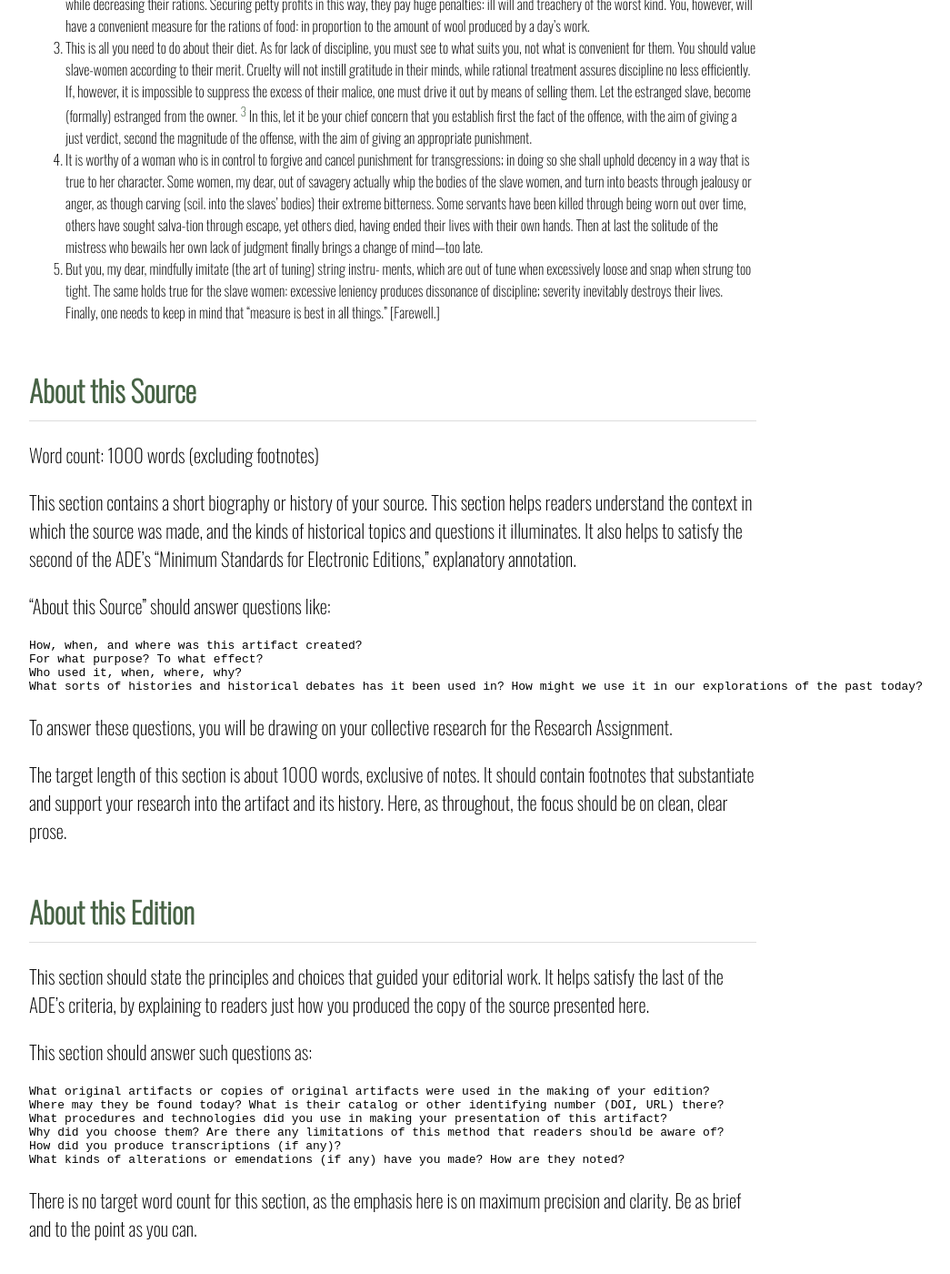
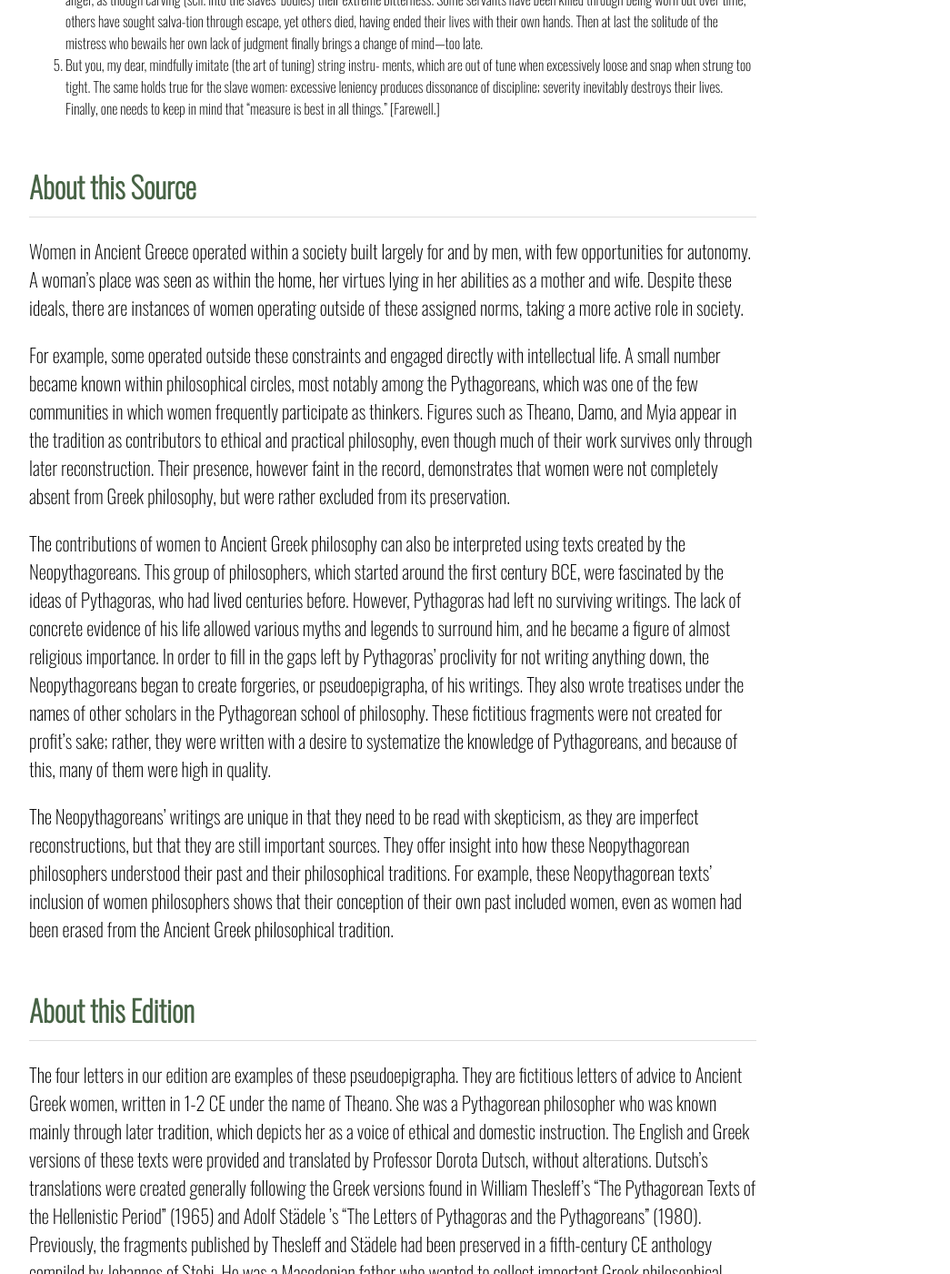
Before and after one commit to smaya-a/pythagorean, a Jekyll site: the page built from index.markdown, in a window 1280 px wide and 1400 px high, scrolled down 2699 px. Shown: the whole window at 91% size, without its empty margins (208-1253 px from the left). Built offline with Jekyll 4.4.1, drawn with Linux system fonts in a browser that asks for light colours; some of the changed text lies outside the part shown.

Commit message:
Update index.markdown

```diff
--- a/index.markdown
+++ b/index.markdown
@@ -5,38 +5,36 @@ layout: single_page
 {% assign media = site.mindoc_media | where: "page", "source" | sort: "order" %}
 
 # Introduction
+ Within the study of ancient philosophy, the work of women is largely missing, with texts attributed to female authors being rare and largely inaccessible. Through the work of our digital edition, we hope to bring forward a sample of previously understudied texts and provide a window into the work of female philosophers.
 
-Word count: 250–450 words
+This project is a collection of written fragments attributed to the Pythagorist philosopher Theano, a follower of the Greek philosopher Pythagoras. More specifically, this edition contains the English and Greek translations of 4 letters addressed to 4 different women: Euobole, Nicostrate, Calisto, and Timareta. Within the letters, Theano advises them on motherhood, marriage, and domestic duties respectively.
 
-This is the first written element of an edition: the first content readers encounter.
+Altogether, the following texts provide a new opportunity to examine and interact with these rich sources and the intellectual world of Ancient Greece.
 
-The purpose of this introduction is to set the scene: to provide an initial description of the source as well as an overview your edition, highlighting its features and supplements. This is not a space for much detail about the source or our editorial work with it. Later sections will allow you to do that. Here, your job is to help readers understand that they are looking at a digital edition of a historical source and why that source is interesting.
-
-The premium is on precise, no-nonsense prose.
-
-At bottom, you should include:
 
 **How to Cite:**
 Here, provide a citation using this model:
 
-> Lastname, Firstname, FirstName LastName, and FirstName, Lastname. “Title of Web Page.” Name of Website (if different from web page). Publication or Revision Date. URL.
-
-Your teams have multiple authors.  In scholarship, if authorship is equal across all team members, then the custom is to list by last name them in alphabetical order.  If you wish to deviate from this order you can but that will communicate priority (i.e. that the one who goes first is the 'lead author', etc.).
-
-If you choose and wish to do so, you may also include a Creative Commons license here. We'll discuss those in class.
-
-Here and throughout your edition, you should use footnotes in Chicago Notes and Bibliography style.[^1]  Please note that if sources are listed in your bibliography (and all your main ones should be), you may use a shortened form in these notes (e.g. Smith, _Towards a Better Understanding_, 5, with the full citation to Smith going in the bibliography).
+> Anand, Smaya, Hannah Hedrick, and O'Neil, Frances. “Pythagorean Women.” December 5, 2025. https://smaya-a.github.io/pythagorean/.
 
 # The Source
 
-This section provides the main presentation of your source, as you have prepared it for readers (i.e., a facsimile, transcription, video, audio clip, etc.). This section is where we satisfy the first of the ADE’s three criteria for an electronic edition by providing a rigorous, accurate presentation of historical material.
+## **Note on Text and Translations, from Dorotta Dutsch**
 
-For the presentation of some sources, it may make sense to break up the presentation into multiple pages. For that, as needed, we can use a more book like template (binding multiple pages together) that I can provide. Nonetheless, this page should be the page from which all presentations of the source itself start.
+I have included only the texts of those treatises and letters attributed
+to women that I discuss; for a full list of titles and texts, see Table 3. The Greek
+text of the treatises below generally follows Thesleff’s edition (1965 = T),
+that of the letters and notes, Städele’s (1980 = S). The exceptions are
+identified in footnotes. The fragment of Theano to Timareta appears only
+in Thesleff. Pages in Thesleff and Städele, respectively, are given at the
+beginning of each text in bold and indicated in parentheses in the text.
+The division of the fragments of treatises into sections is mine; that of the
+letters follows Städele. The text of Theophylact Simocatta’s letter, Theano to
+Eurydice, follows Zanetto’s edition (1985). All translations are mine.
 
-This may also be a space where editorial annotations are provided, such as notes on provenance, archival location, transcription, and more. If possible, a link to the source’s permanent digital location should be included here as well as a citation for that location. This should be done in consultation with the instructors, editorial board, and peer reviewers.
+## Note on Theano to Callisto
 
-Please note: some presentations may benefit from a multipage format (rather than one scrolling page, as here). I can make a multipage template available to you as needed.
-
+In this letter to Callisto, Theano instructs Callisto on how to manage household slaves. She recommends treating them fairly, being neither too strict nor too lenient. Interestingly, Theano advises the woman to seek advice from older married women. In Ancient Greece, women would commonly marry very young, sometimes as young as 14, and would immediately be thrust into responsibilities that they were ill-prepared to undertake. While a wife would often learn these duties from her husband, Theano posits that women must instead look to other women for this ethical education.
 
 
 ## **Theano to Callisto (Greek)**
@@ -111,59 +109,55 @@ ments, which are out of tune when excessively loose and snap when strung too tig
 
 
 
-[^15]: Literally: “Let what is foreign to the need (of the house) be estranged from its mistress.” This process of estrangement is the opposite of oikeiōsis.
+[^15]: Literally: “Let what is foreign to the need (of the house) be estranged from its mistress.” This process of estrangement is the opposite of oikeiōsis. -DD
 
 
 # About this Source
 
-Word count: 1000 words (excluding footnotes)
+Women in Ancient Greece operated within a society built largely for and by men, with few opportunities for autonomy. A woman’s place was seen as within the home, her virtues lying in her abilities as a mother and wife. Despite these ideals, there are instances of women operating outside of these assigned norms, taking a more active role in society.
 
-This section contains a short biography or history of your source. This section helps readers understand the context in which the source was made, and the kinds of historical topics and questions it illuminates.  It also helps to satisfy the second of the ADE’s "Minimum Standards for Electronic Editions," explanatory annotation.
+For example, some operated outside these constraints and engaged directly with intellectual life. A small number became known within philosophical circles, most notably among the Pythagoreans, which was one of the few communities in which women frequently participate as thinkers. Figures such as Theano, Damo, and Myia appear in the tradition as contributors to ethical and practical philosophy, even though much of their work survives only through later reconstruction. Their presence, however faint in the record, demonstrates that women were not completely absent from Greek philosophy, but were rather excluded from its preservation.
 
-"About this Source" should answer questions like:
+The contributions of women to Ancient Greek philosophy can also be interpreted using texts created by the Neopythagoreans. This group of philosophers, which started around the first century BCE, were fascinated by the ideas of Pythagoras, who had lived centuries before. However, Pythagoras had left no surviving writings. The lack of concrete evidence of his life allowed various myths and legends to surround him, and he became a figure of almost religious importance. In order to fill in the gaps left by Pythagoras’ proclivity for not writing anything down, the Neopythagoreans began to create forgeries, or pseudoepigrapha, of his writings. They also wrote treatises under the names of other scholars in the Pythagorean school of philosophy. These fictitious fragments were not created for profit’s sake; rather, they were written with a desire to systematize the knowledge of Pythagoreans, and because of this, many of them were high in quality.
 
-    How, when, and where was this artifact created?
-    For what purpose? To what effect?
-    Who used it, when, where, why?
-    What sorts of histories and historical debates has it been used in? How might we use it in our explorations of the past today?
-
-To answer these questions, you will be drawing on your collective research for the Research Assignment.
-
-The target length of this section is about 1000 words, exclusive of notes. It should contain footnotes that substantiate and support your research into the artifact and its history. Here, as throughout, the focus should be on clean, clear prose.
+The Neopythagoreans’ writings are unique in that they need to be read with skepticism, as they are imperfect reconstructions, but that they are still important sources. They offer insight into how these Neopythagorean philosophers understood their past and their philosophical traditions. For example, these Neopythagorean texts’ inclusion of women philosophers shows that their conception of their own past included women, even as women had been erased from the Ancient Greek philosophical tradition.
 
 # About this Edition
 
-This section should state the principles and choices that guided your editorial work. It helps satisfy the last of the ADE’s criteria, by explaining to readers just how you produced the copy of the source presented here.
-
-This section should answer such questions as:
-
-    What original artifacts or copies of original artifacts were used in the making of your edition?
-    Where may they be found today? What is their catalog or other identifying number (DOI, URL) there?
-    What procedures and technologies did you use in making your presentation of this artifact?
-    Why did you choose them? Are there any limitations of this method that readers should be aware of?
-    How did you produce transcriptions (if any)?
-    What kinds of alterations or emendations (if any) have you made? How are they noted?
-
-There is no target word count for this section, as the emphasis here is on maximum precision and clarity.  Be as brief and to the point as you can.
-
-# Supplements
-
-Should you wish to include any supplemental materials--such as specific forms of source commentary or illustrations--they may be provided here.  They are not required. If you do not have any supplements, please eliminate this field.
+The four letters in our edition are examples of these pseudoepigrapha. They are fictitious letters of advice to Ancient Greek women, written in 1-2 CE under the name of Theano. She was a Pythagorean philosopher who was known mainly through later tradition, which depicts her as a voice of ethical and domestic instruction. The English and Greek versions of these texts were provided and translated by Professor Dorota Dutsch, without alterations. Dutsch’s translations were created generally following the Greek versions found in William Thesleff’s “The Pythagorean Texts of the Hellenistic Period” (1965)  and Adolf Städele ’s “The Letters of Pythagoras and the Pythagoreans” (1980). Previously, the fragments published by Thesleff and Städele had been preserved in a fifth-century CE anthology compiled by Johannes of Stobi. He was a Macedonian father who wanted to collect important Greek philosophical writings for his son.
 
 # Bibliography
 
-This section should provide a bibliography of all sources cited in your work as well as
+1. Aristotle. Generation of Animals. Translated by A. L. Peck. Cambridge, MA: Harvard University Press, 1942.
+2. Aristotle. Politics. Translated by C. D. C. Reeve. Indianapolis: Hackett Publishing, 1998.
+3. Blundell, Sue. Women in Ancient Greece. British Museum Press, 1995.
+4. Brill, Sara, and Catherine McKeen, eds. The Routledge Handbook of Women and Ancient Greek Philosophy. 1st ed. New York: Routledge, 2024. https://doi.org/10.4324/9781003047858.
+5. Cartwright, Mark. “Women in Ancient Greece.” World History Encyclopedia, July 27, 2016. https://www.worldhistory.org/article/927/women-in-ancient-greece/.
+6. Chrystal, Paul. Women in Ancient Greece: Seclusion, Exclusion, or Illusion? Fonthill Media, 2017.
+7. Dutsch, Dorota M., 'Introduction: What is at Stake?', Pythagorean Women Philosophers: Between Belief and Suspicion, Oxford Studies in Classical Literature and Gender Theory (Oxford, 2020; online edn, Oxford Academic, 19 Nov. 2020), https://doi.org/10.1093/oso/9780198859031.003.0001, accessed 12 Nov. 2025.
+8. Ellis, Marialeen. “Dominated, Denied, and Debauched:  The Lives and Roles of Women in Classical Athens.” Vulcan Historical Review 17 (2013). https://digitalcommons.library.uab.edu/vulcan/vol17/iss2013/6?utm_source=digitalcommons.library.uab.edu%2Fvulcan%2Fvol17%2Fiss2013%2F6&utm_medium=PDF&utm_campaign=PDFCoverPages.
+9. Fricker, Miranda. Epistemic Injustice: Power and the Ethics of Knowing. Oxford: Oxford University Press, 2007.
+10. Hemingway, Colette. “Women in Classical Greece.” Heilbrunn Timeline of Art History, The Metropolitan Museum of Art, 2004. https://www.metmuseum.org/essays/women-in-classical-greece.
+11. Huffman, Carl A., ed. A History of Pythagoreanism. Cambridge: Cambridge University Press, 2014.
+12. Huffman, Carl, "Philolaus", The Stanford Encyclopedia of Philosophy (Winter 2024 Edition), Edward N. Zalta & Uri Nodelman (eds.), https://plato.stanford.edu/entries/philolaus/.
+13. Huffman, Carl, "Pythagoreanism", The Stanford Encyclopedia of Philosophy (Summer 2024 Edition), Edward N. Zalta & Uri Nodelman (eds.), https://plato.stanford.edu/archives/sum2024/entries/pythagoreanism/.
+14. Plato. Menexenus. In Plato: Complete Works, edited by John M. Cooper and D. S. Hutchinson, 1234–1260. Indianapolis: Hackett Publishing, 1997.
+15. Plato, Meno. Translated by Benjamin Jowett. Internet Archive. Accessed November 11, 2025. https://classics.mit.edu/Plato/meno.html.
+16. Plato. Republic. Translated by G. M. A. Grube and C. D. C. Reeve. Indianapolis: Hackett Publishing, 1992.
+17. Pomeroy, Sarah B. Goddesses, Whores, Wives, and Slaves: Women in Classical Antiquity. New York: Schocken Books, 1975.
+18. Warren, James, ed. The Cambridge Companion to Epicureanism. Cambridge: Cambridge University Press, 2009.
+19. Xenophon, Oeconomicus, quoted in Ellis, Marialeen,  “Dominated, Denied, and Debauched”:  The Lives and Roles of Women in Classical Athens.” Vulcan Historical Review 17 (2013). https://digitalcommons.library.uab.edu/vulcan/vol17/iss2013/6?utm_source=digitalcommons.library.uab.edu%2Fvulcan%2Fvol17%2Fiss2013%2F6&utm_medium=PDF&utm_campaign=PDFCoverPages.
+20. Zhmud, Leonid. The Papyrological Tradition on Pythagoras and the Pythagoreans. In Christian Vassallo, Presocratics and Papyrological Tradition: A Philosophical Reappraisal of the Sources, Proceedings of the International Workshop held at the University of Trier (22-24 September 2016). Berlin: ISSN. pp. 111-146. https://philarchive.org/rec/ZHMTP.
 
 # Credits and Acknowledgments
 
-Please thank your clients, as well as anyone else you would like to thank for their assistance in making this edition.
+Our deepest gratitude to Professor Dorotta Dutsch and Professor Annie Lamar for providing us with these texts Please thank your clients, as well as anyone else you would like to thank for their assistance in making this edition.
 
 # Optional: Author Biography
 
 If you wish to include short bios of yourselves as authors, please put them here.  This is optional.
 
 # About MinDoc 1.0
-_Please leave this credit (eliminating this italicized part)_
 
 > This site was built using MinDoc 1.0, a prototype digital documentary edition template developed for classroom use by members of [SourceLab](https://sourcelab.history.illinois.edu/) at the University of Illinois Urbana-Champaign.  The original project team included Liza Senatrova, John Randolph, Caroline Kness, and Richard Young.
 
```
Also changed, not shown: other parts of index.markdown (+1 -1 lines).
